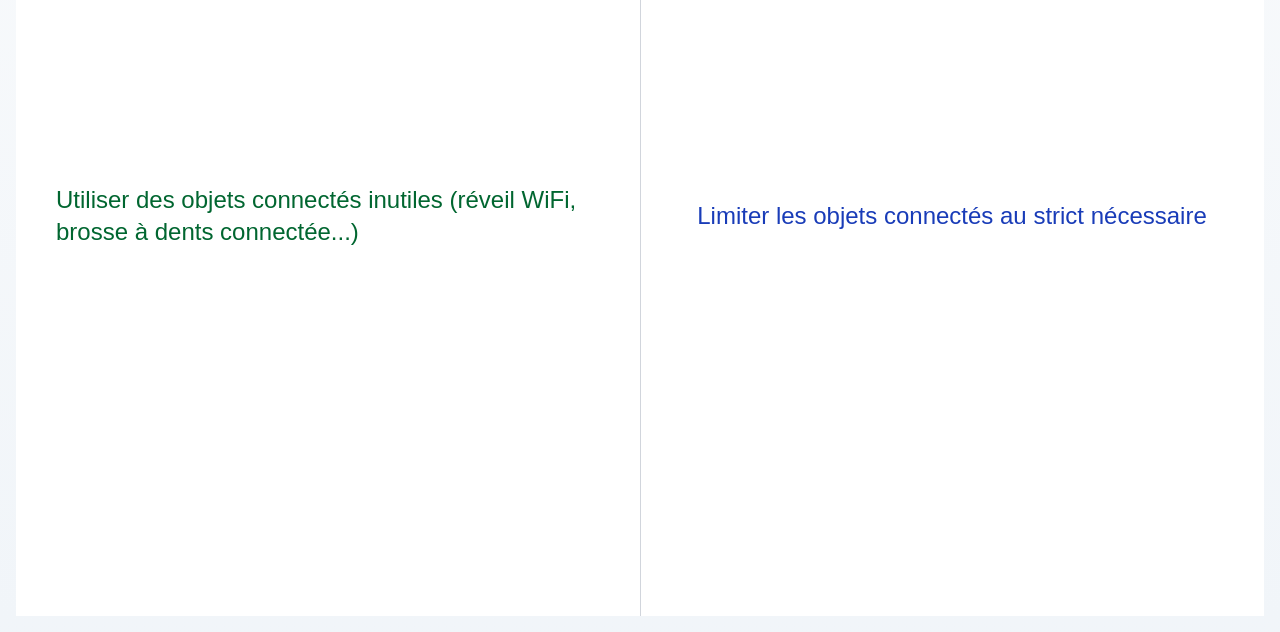
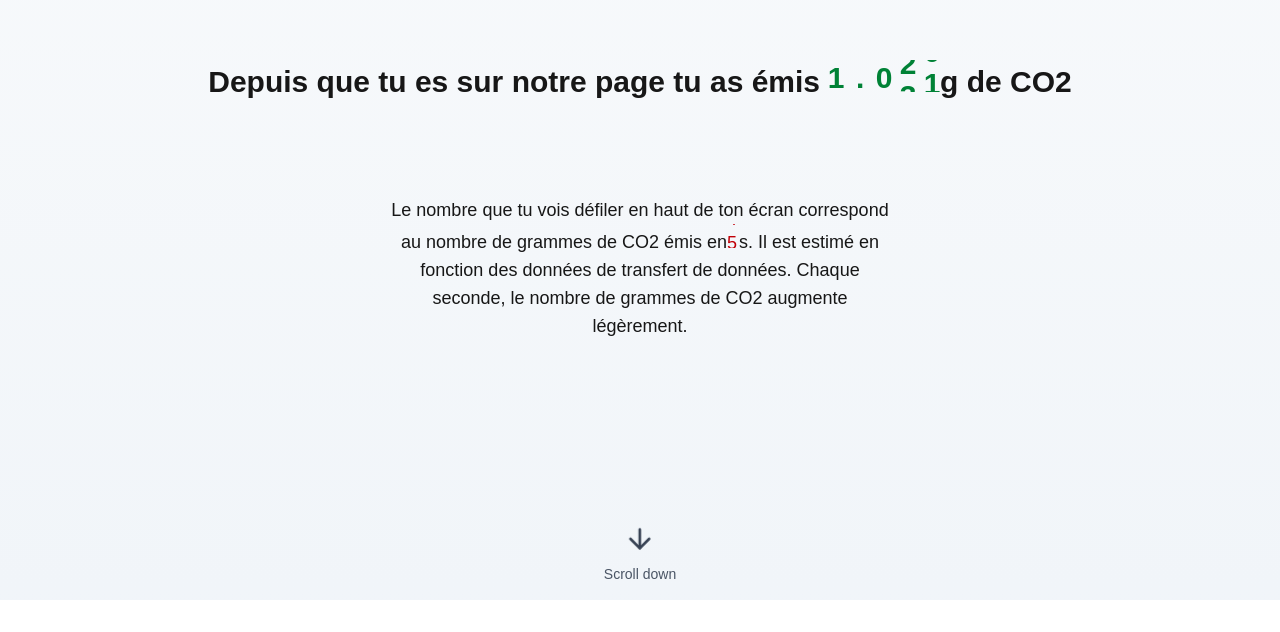
Before and after one commit to Ayriko/hackaton-ia, a Next.js app: page / in a window 1280 px wide. Shown: the part 200-832 px from the top of the page. After the commit the page ends 800 px from the top, so only its background shows below. Built offline with nearby package versions, Linux system fonts and the light colour scheme.

Commit message:
add rolling number of CO2

```diff
--- /dev/null
+++ b/src/app/components/CO2Explanation.tsx
@@ -0,0 +1,35 @@
+import React, { useEffect } from "react"
+import { RollingNumber2 } from "./RollingNumber2"
+import { useCO2Grams, useTimer } from "../context/TimerContext"
+import { RollingNumber } from "./RollingNumber"
+
+
+export const CO2Explanation = () => {
+  const { CO2grams } = useCO2Grams()
+  const { timer } = useTimer()
+
+  return (
+    <>
+
+      <div className="flex flex-col items-center justify-center h-screen gap-24">
+        <div>
+          <h1 className="text-3xl font-bold">Depuis que tu es sur notre page tu as émis
+            <span className="inline-block overflow-hidden top-2 gap-1">
+              <RollingNumber2 value={CO2grams.toFixed(3).toString()} textStyle="h-8 w-8 text-3xl font-bold text-green-700" />
+            </span>
+             g de CO2 </h1>
+        </div>
+        <p className="text-lg text-center max-w-2/5">
+          Le nombre que tu vois défiler en haut de ton écran correspond au
+          nombre de grammes de CO2 émis en
+          <span className="inline-block h-4">
+            <RollingNumber value={timer.toFixed(0).toString()} textStyle="h-6 text-lg text-center overflow-hidden text-red-700" />
+          </span>
+          s. Il est estimé en fonction des données de transfert de données.
+          Chaque seconde, le nombre de grammes de CO2
+          augmente légèrement.
+        </p>
+      </div>
+    </>
+  )
+}
--- /dev/null
+++ b/src/app/components/RollingNumber.tsx
@@ -0,0 +1,55 @@
+'use client';
+import React, { useEffect, useState } from "react";
+
+interface RollingNumberProps {
+  value: string;
+  textStyle: string;
+  duration?: number; // en ms
+}
+
+export const RollingNumber: React.FC<RollingNumberProps> = ({
+  value,
+  textStyle,
+  duration = 1100,
+}) => {
+  const [digits, setDigits] = useState<string[]>([]);
+
+  useEffect(() => {
+    const newDigits = value.split("");
+    setDigits(newDigits);
+  }, [value]);
+
+  const getOffset = (digit: number) => {
+    return `-${digit * 1.5}rem`; // 2.5rem correspond à la hauteur d’un chiffre
+  };
+
+  return (
+    <div className="flex">
+      {digits.map((digit, idx) => (
+        <div
+          key={idx}
+          className="relative h-6 w-3 overflow-hidden text-center"
+        >
+          <div
+            className="absolute top-0 transition-transform ease-in-out"
+            style={{
+              transform: `translateY(${getOffset(parseInt(digit))})`,
+              transitionDuration: `${duration}ms`,
+            }}
+          >
+            {isNaN(parseInt(digit)) ? (
+
+              <div className={textStyle}>{digit}</div>
+            ) : (
+              Array.from({ length: 10 }, (_, i) => (
+                <div key={i} className={textStyle}>
+                  {i}
+                </div>
+              ))
+            )}
+          </div>
+        </div>
+      ))}
+    </div>
+  );
+};
--- /dev/null
+++ b/src/app/components/RollingNumber2.tsx
@@ -0,0 +1,55 @@
+'use client';
+import React, { useEffect, useState } from "react";
+
+interface RollingNumberProps {
+  value: string;
+  textStyle: string;
+  duration?: number; // en ms
+}
+
+export const RollingNumber2: React.FC<RollingNumberProps> = ({
+  value,
+  textStyle,
+  duration = 1100,
+}) => {
+  const [digits, setDigits] = useState<string[]>([]);
+
+  useEffect(() => {
+    const newDigits = value.split("");
+    setDigits(newDigits);
+  }, [value]);
+
+  const getOffset = (digit: number) => {
+    return `-${digit * 2}rem`; // 2.5rem correspond à la hauteur d’un chiffre
+  };
+
+  return (
+    <div className="flex">
+      {digits.map((digit, idx) => (
+        <div
+          key={idx}
+          className="relative h-8 w-6 overflow-hidden text-center"
+        >
+          <div
+            className="absolute transition-transform ease-in-out"
+            style={{
+              transform: `translateY(${getOffset(parseInt(digit))})`,
+              transitionDuration: `${duration}ms`,
+            }}
+          >
+            {isNaN(parseInt(digit)) ? (
+
+              <div className={textStyle}>{digit}</div>
+            ) : (
+              Array.from({ length: 10 }, (_, i) => (
+                <div key={i} className={textStyle}>
+                  {i}
+                </div>
+              ))
+            )}
+          </div>
+        </div>
+      ))}
+    </div>
+  );
+};
--- /dev/null
+++ b/src/app/components/RollingNumberHeader.tsx
@@ -0,0 +1,15 @@
+'use client';
+import { useCO2Grams } from "../context/TimerContext";
+import { RollingNumber } from "./RollingNumber";
+
+export const RollingNumberHeader = () => {
+  const { CO2grams } = useCO2Grams()
+
+  return (
+    <div>
+      <div className="flex flex-row w-26 items-center h-8 justify-center bg-gray-600/60 rounded-full">
+        <RollingNumber value={CO2grams.toFixed(3).toString()} textStyle="h-6 text-xl font-bold text-center" />
+      </div>
+    </div>
+  );
+};
--- /dev/null
+++ b/src/app/context/TimerContext.tsx
@@ -0,0 +1,69 @@
+'use client';
+import React, { createContext, useContext, useEffect, useState } from "react";
+
+interface TimerContextType {
+  timer: number;
+}
+
+interface CO2GramsContextType {
+  CO2grams: number;
+}
+
+const TimerContext = createContext<TimerContextType | undefined>(undefined);
+const CO2GramsContext = createContext<CO2GramsContextType | undefined>(undefined);
+
+function getTotalTransferredBytes(): number {
+  const resources = performance.getEntriesByType("resource") as PerformanceResourceTiming[];
+  const totalBytes = resources.reduce((acc, res) => {
+    return acc + (res.transferSize || 0); // parfois 0 si CORS ou cache
+  }, 0);
+  return totalBytes; // en octets
+}
+
+function estimateCO2FromTransfer(bytes: number): number {
+  const bytesInMb = bytes / (1024 * 1024);
+  const CO2_PER_MB = 0.5; // gCO₂/Mo (valeur moyenne)
+  return parseFloat((bytesInMb * CO2_PER_MB).toFixed(4));
+}
+
+export const TimerProvider: React.FC<{ children: React.ReactNode }> = ({ children }) => {
+  const [timer, setTimer] = useState(0);
+  const [CO2grams, setCO2grams] = useState(0);
+
+  useEffect(() => {
+    const initialCO2 = estimateCO2FromTransfer(getTotalTransferredBytes());
+    setCO2grams(initialCO2);
+
+    const interval = setInterval(() => {
+      setTimer((s) => s + 1);
+      setCO2grams((prev) => (parseFloat((prev + 0.0308).toFixed(4))));
+    }, 1000);
+
+    return () => clearInterval(interval);
+  }, []);
+
+  return (
+    <TimerContext.Provider value={{ timer }}>
+      <CO2GramsContext.Provider value={{ CO2grams }}>
+        {children}
+      </CO2GramsContext.Provider>
+    </TimerContext.Provider>
+  );
+};
+
+export const useTimer = (): TimerContextType => {
+  const context = useContext(TimerContext);
+  if (!context) {
+    throw new Error("useTimer must be used within a TimerProvider");
+  }
+  return context;
+};
+
+export const useCO2Grams = (): CO2GramsContextType => {
+  const context = useContext(CO2GramsContext);
+  if (!context) {
+    throw new Error("useTimer must be used within a TimerProvider");
+  }
+
+  return context;
+};
--- a/src/app/layout.tsx
+++ b/src/app/layout.tsx
@@ -1,5 +1,7 @@
 import type { Metadata } from "next";
 import "./globals.css";
+import { TimerProvider } from "./context/TimerContext";
+import { RollingNumberHeader } from "./components/RollingNumberHeader";
 
 export const metadata: Metadata = {
   title: "Hackaton-IA",
@@ -14,7 +16,9 @@ export default function RootLayout({
   return (
     <html lang="en">
       <body>
-        {children}
+        <TimerProvider>
+          {children}
+        </TimerProvider>
       </body>
     </html>
   );
--- a/src/app/page.tsx
+++ b/src/app/page.tsx
@@ -7,12 +7,20 @@ import EnhancementMessage from './components/EnhancementMessage';
 import MainMessage from './components/MainMessage';
 import NewsMessage from './components/NewsMessage';
 import ScrollArrow from './components/ScrollArrow';
+import { CO2Explanation } from './components/CO2Explanation';
+import { RollingNumberHeader } from './components/RollingNumberHeader';
 
 export default function Home() {
-  const [currentStage, setCurrentStage] = useState<number>(1);
+  const [currentStage, setCurrentStage] = useState<number>(2);
 
   return (
+    <>
       <main className="min-h-screen w-full overflow-hidden bg-gradient-to-b from-slate-50 to-slate-100">
+        {currentStage != 2 && (
+          <div className={"top-10 min-h-10 z-50 min-w-full flex flex-col absolute justify-center" + (currentStage == 2 ? " items-end pr-30" : " items-center")}>
+            <RollingNumberHeader />
+          </div>
+        )}
         <AnimatePresence mode="wait">
           {currentStage === 1 && (
             <motion.div
@@ -21,7 +29,7 @@ export default function Home() {
               animate={{ y: 0, opacity: 1 }}
               exit={{ y: -100, opacity: 0 }}
               transition={{ duration: 0.6 }}
-            className="min-h-screen flex items-center justify-center p-4"
+              className="min-h-screen flex items-center justify-center"
             >
               <Minigame
                 currentStage={currentStage}
@@ -32,6 +40,20 @@ export default function Home() {
 
           {currentStage === 2 && (
             <motion.div
+              key="co2explanation"
+              initial={{ y: 100, opacity: 0 }}
+              animate={{ y: 0, opacity: 1 }}
+              exit={{ y: -100, opacity: 0 }}
+              transition={{ duration: 0.6 }}
+              className="min-h-screen flex items-center justify-center"
+            >
+              <CO2Explanation />
+              <ScrollArrow stageNumber={3} setCurrentStage={setCurrentStage} />
+            </motion.div>
+          )}
+
+          {currentStage === 3 && (
+            <motion.div
               key="mainmessage"
               initial={{ y: 100, opacity: 0 }}
               animate={{ y: 0, opacity: 1 }}
@@ -40,11 +62,11 @@ export default function Home() {
               className="min-h-screen flex items-center justify-center p-4"
             >
               <MainMessage />
-            <ScrollArrow stageNumber={3} setCurrentStage={setCurrentStage} />
+              <ScrollArrow stageNumber={4} setCurrentStage={setCurrentStage} />
             </motion.div>
           )}
 
-        {currentStage === 3 && (
+          {currentStage === 4 && (
             <motion.div
               key="newsmessage"
               initial={{ y: 100, opacity: 0 }}
@@ -54,11 +76,11 @@ export default function Home() {
               className="min-h-screen flex items-center justify-center p-4"
             >
               <NewsMessage />
-            <ScrollArrow stageNumber={4} setCurrentStage={setCurrentStage} />
+              <ScrollArrow stageNumber={5} setCurrentStage={setCurrentStage} />
             </motion.div>
           )}
 
-        {currentStage === 4 && (
+          {currentStage === 5 && (
             <motion.div
               key="enhancementmessage"
               initial={{ y: 100, opacity: 0 }}
@@ -72,5 +94,6 @@ export default function Home() {
           )}
         </AnimatePresence>
       </main>
+    </>
   );
 }
```
Also changed, not shown: src/app/components/Minigame.tsx (+57 -57 lines), 1 other file (tests, documents, lock files or other folders). Lines whose indentation alone changed are shown as unchanged.
